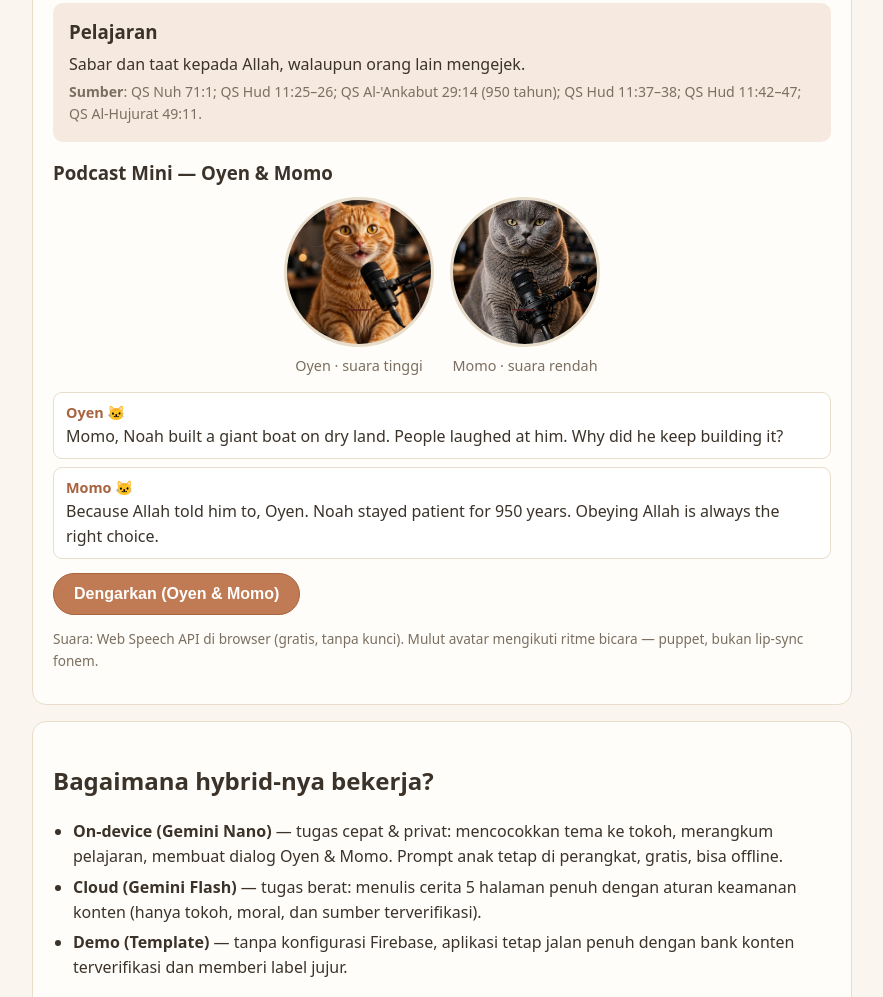
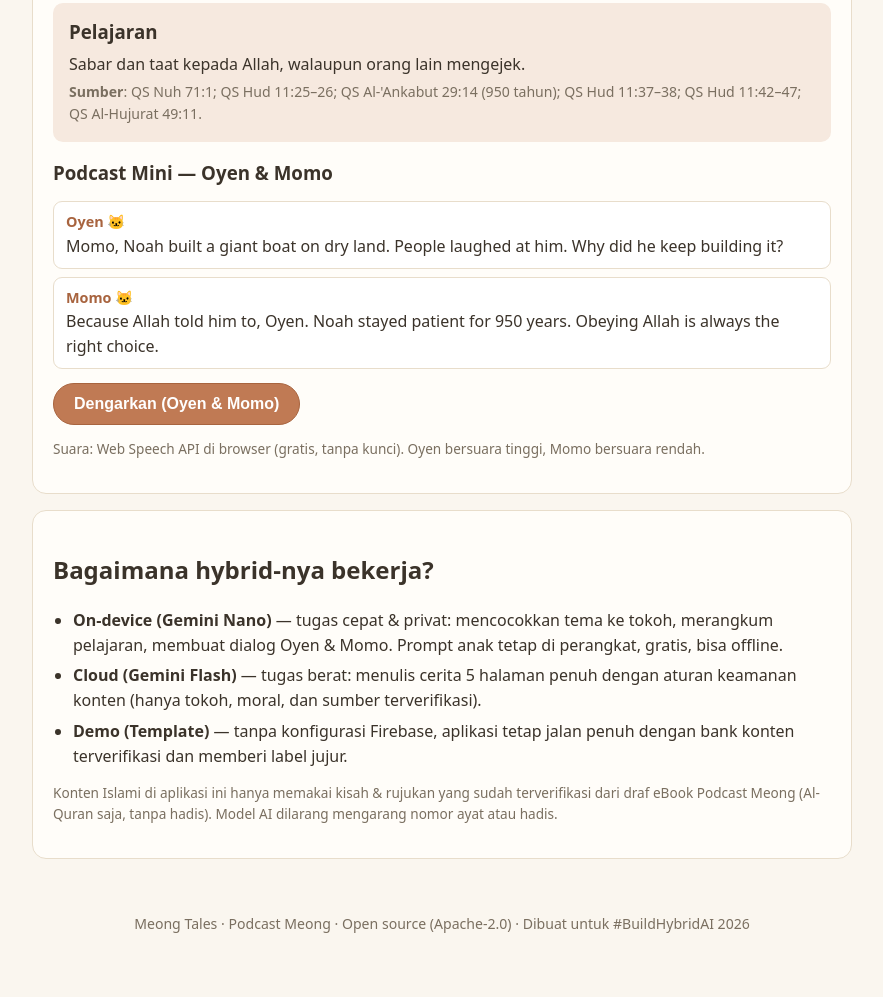
Before and after one commit to podcastmeong/meong-tales, a plain HTML site: page index.html in a window 1280 px wide. Shown: the part 1379-2376 px from the top of the page, without its empty margins (198-1081 px from the left). After the commit the page ends 2354 px from the top, so only its background shows below. Drawn offline with Linux system fonts and the light colour scheme.

Commit message:
Hapus avatar dari web (perintah Cipta 19 Nov 2026)

```diff
--- a/index.html
+++ b/index.html
@@ -92,21 +92,9 @@
 
     <div class="podcast-box">
       <h3 data-i18n="dialogue">Podcast Mini — Oyen &amp; Momo</h3>
-      <div class="avatars">
-        <figure class="avatar" data-speaker="oyen">
-          <img src="assets/oyen-avatar.jpg" alt="Oyen, kucing oranye">
-          <div class="mouth" data-open="0" aria-hidden="true"></div>
-          <figcaption data-i18n="oyenCap">Oyen · suara tinggi</figcaption>
-        </figure>
-        <figure class="avatar" data-speaker="momo">
-          <img src="assets/momo-avatar.jpg" alt="Momo, kucing abu-abu">
-          <div class="mouth" data-open="0" aria-hidden="true"></div>
-          <figcaption data-i18n="momoCap">Momo · suara rendah</figcaption>
-        </figure>
-      </div>
       <div id="dialogue" class="dialogue"></div>
       <button id="listen-btn" class="primary" data-i18n="listen" disabled>Dengarkan (Oyen &amp; Momo)</button>
-      <p class="fineprint">Suara: Web Speech API di browser (gratis, tanpa kunci). Mulut avatar mengikuti ritme bicara — puppet, bukan lip-sync fonem.</p>
+      <p class="fineprint">Suara: Web Speech API di browser (gratis, tanpa kunci). Oyen bersuara tinggi, Momo bersuara rendah.</p>
     </div>
   </section>
 
--- a/styles.css
+++ b/styles.css
@@ -82,20 +82,6 @@ button.secondary:disabled { opacity: 0.55; cursor: not-allowed; }
 
 .podcast-box { margin-top: 16px; }
 .podcast-box h3 { margin: 0 0 10px; }
-.avatars { display: flex; gap: 16px; justify-content: center; flex-wrap: wrap; }
-.avatar { margin: 0; text-align: center; position: relative; width: 150px; }
-.avatar img {
-  width: 150px; height: 150px; object-fit: cover; border-radius: 50%;
-  border: 3px solid var(--line); display: block; background: #eee;
-}
-.avatar.speaking img { border-color: #f2c200; }
-.avatar .mouth {
-  position: absolute; left: 50%; top: 62%; width: 26px; height: 14px;
-  margin-left: -13px; background: #5b1f1f; border-radius: 0 0 13px 13px;
-  transform: scaleY(0.15); transform-origin: top center;
-  transition: transform 0.09s linear; opacity: 0.85;
-}
-.avatar figcaption { margin-top: 8px; font-size: 0.9rem; color: var(--muted); }
 .dialogue { margin: 14px 0; display: grid; gap: 8px; }
 .dlg-line { border: 1px solid var(--line); border-radius: 9px; padding: 9px 12px; background: #fff; }
 .dlg-line strong { display: block; font-size: 0.9rem; color: var(--accent-dark); }
@@ -108,6 +94,4 @@ footer { text-align: center; color: var(--muted); font-size: 0.88rem; padding: 1
 @media (max-width: 600px) {
   .row { grid-template-columns: 1fr; }
   .hero h1 { font-size: 1.8rem; }
-  .avatar { width: 120px; }
-  .avatar img { width: 120px; height: 120px; }
 }
```
Also changed, not shown: js/tts.js (+4 -4 lines), assets/momo-avatar.jpg (deleted), assets/oyen-avatar.jpg (deleted), 3 other files.
